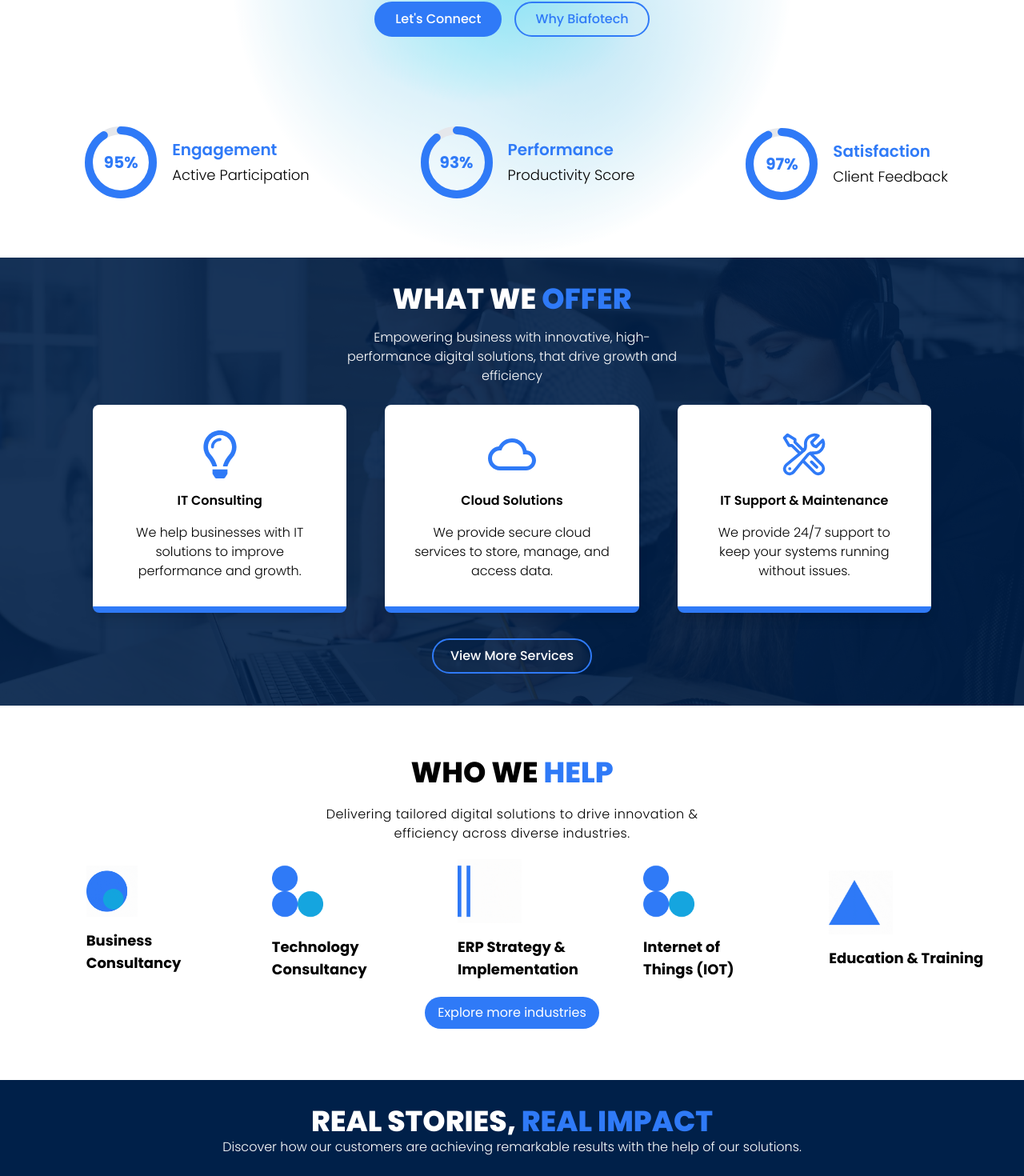
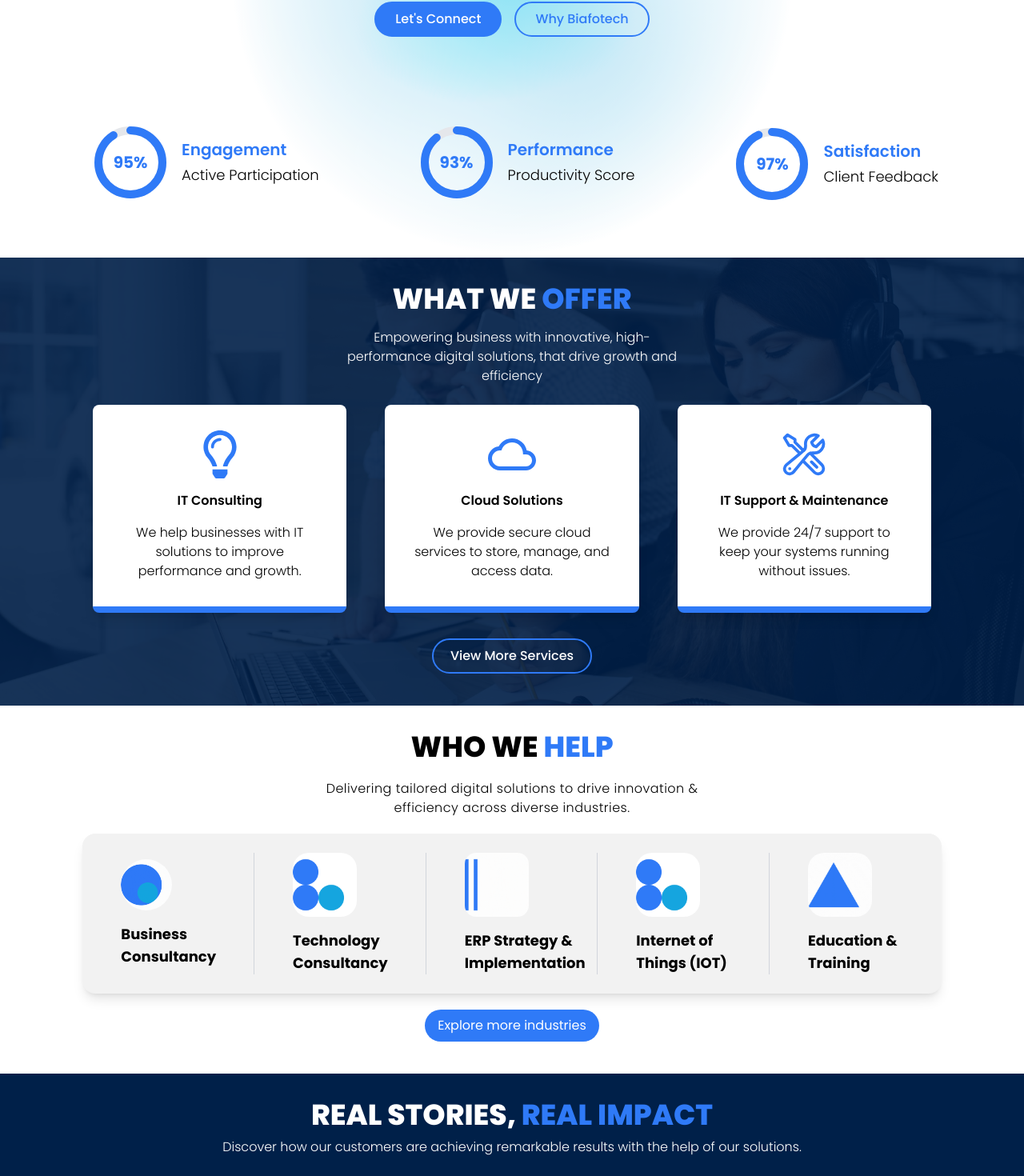
Before and after one commit to ahmadsohailMask01/company-website, a Next.js app: page / in a window 1280 px wide. Shown: the part 388-1858 px from the top of the page at 80% size. Built offline with nearby package versions, Linux system fonts and the light colour scheme.

Commit message:
Margins-y added

```diff
--- a/src/app/components/FAQs/FAQs.jsx
+++ b/src/app/components/FAQs/FAQs.jsx
@@ -34,7 +34,7 @@ export default function FAQs() {
 
   return (
     <section className="w-full">
-        <div className="grid grid-cols-1 lg:grid-cols-2 justify-center p-8 items-center font-poppins bg-white lg:mx-14">
+        <div className="grid grid-cols-1 lg:grid-cols-2 justify-center p-6 items-center font-poppins bg-white lg:mx-14">
         <div className="flex flex-col justify-start self-start space-y-4 items-start lg:mt-4 lg:ml-6">
             <p className="text-4xl font-bold leading-normal">Frequently Asked <font className='text-themebluehero'>Questions</font></p>
             <p className="text-base font-light leading-normal lg:w-[85%]">Curious about Biafotech? Discover how it works, what makes it unique, and how it can simplify your tech needs. Get quick, clear answers to all your questions! 🚀</p>
--- a/src/app/components/HeroSection/HeroSection.jsx
+++ b/src/app/components/HeroSection/HeroSection.jsx
@@ -34,7 +34,7 @@ const HeroSection = () => {
             />
           </div>
         </div>
-        <div className="flex flex-col space-y-1 justify-center lg:w-[87%] lg:mx-40 lg:flex-row lg:justify-between">
+        <div className="flex flex-col space-y-1 justify-center lg:w-[87%] lg:mx-40 lg:flex-row lg:justify-evenly lg:gap-20">
           <StaticDataCard
             text={95}
             value={91}
--- a/src/app/components/Industries/Industries.jsx
+++ b/src/app/components/Industries/Industries.jsx
@@ -8,41 +8,41 @@ const Industries = () => {
         setWidth(window.innerWidth);
     }, []);
   return (
-    <section className='flex flex-col justify-center items-center bg-white w-full p-4 py-16 font-poppins space-y-5'>
+    <section className='flex flex-col justify-center items-center bg-white w-full p-4 py-8 font-poppins space-y-5'>
         <div className=' text-4xl font-extrabold text-black'>
             <p>WHO WE <font className='text-[#2F7af7]'>HELP</font></p>
         </div>
         <div className=' text-black text-center font-medium tracking-wide text-lg lg:w-[40%]'>
             <p className='text-base font-light'>Delivering tailored digital solutions to drive innovation & efficiency across diverse industries.</p>
         </div>
-        <div className={`grid ${width<=430?'grid-cols-1':'grid-cols-2'} md:grid-cols-5 lg:w-[93%]`}>
-            <div className='flex flex-col px-12   justify-center items-start space-y-4'>
-                <img src='/images/Anime-1.gif' className=' w-16'/>
+        <div className={`grid ${width<=430?'grid-cols-1':'grid-cols-2'} md:grid-cols-5 lg:w-[86%] rounded-2xl py-6 shadow-lg bg-[#F2F2F2]`}>
+            <div className='flex flex-col px-12 justify-center items-start space-y-4 border-r-gray-300 border-r'>
+                <img src='/images/Anime-1.gif' className='w-16 rounded-[50px]'/>
                 <p className='font-bold w-36 text-start text-lg'
                 >Business Consultancy</p>
             </div>
-            <div className='flex flex-col px-12  justify-center  items-start space-y-4'>
-            <img src='/images/2.png' className=' w-20'/>
+            <div className='flex flex-col px-12  justify-center  items-start space-y-4 border-r-gray-300 lg:border-r'>
+            <img src='/images/2.png' className=' w-20 rounded-[20px]'/>
                 <p className='font-bold w-36 text-start text-lg
                 '>Technology Consultancy</p>
             </div>
-            <div className='flex flex-col px-12  justify-center items-start space-y-4'>
-            <img src='/images/Anime-3.gif' className=' w-20'/>
+            <div className='flex flex-col px-12  justify-center items-start space-y-4 border-r-gray-300 border-r'>
+            <img src='/images/Anime-3.gif' className=' w-20 rounded-[14px]'/>
                 <p className='font-bold w-36 text-start text-lg
                 '>ERP Strategy & Implementation</p>
             </div>
-            <div className='flex flex-col px-12  justify-center  items-start space-y-4'>
-            <img src='/images/4.png' className=' w-20'/>
+            <div className='flex flex-col px-12  justify-center  items-start space-y-4 border-r-gray-300 lg:border-r'>
+            <img src='/images/4.png' className=' w-20 rounded-[20px]'/>
                 <p className='font-bold w-36 text-start text-lg
                 '>Internet of Things (IOT)</p>
             </div>
-            <div className='flex flex-col px-12  justify-center lg:ml-[-10]  items-start space-y-4'>
-            <img src='/images/Anime-5.gif' className=' w-20'/>
-                <p className='font-bold w-36 lg:w-50 text-start text-lg
+            <div className='flex flex-col px-12  justify-center lg:ml-[-10]  items-start space-y-4 '>
+            <img src='/images/Anime-5.gif' className=' w-20 rounded-[20px]'/>
+                <p className='font-bold w-36 text-start text-lg
                 '>Education & Training</p>
             </div>
         </div>
-        <div className='bg-[#2f7af7] px-4 py-2 rounded-[100px] hover:bg-[#255fc1] transition-all duration-300'>
+        <div className='bg-[#2f7af7] px-4 py-2 mb-2 rounded-[100px] hover:bg-[#255fc1] transition-all duration-300'>
             <Button label='Explore more industries' className='cursor-pointer text-white'/>
         </div>
         </section>
--- a/src/app/components/Testimonials/Testimonials.jsx
+++ b/src/app/components/Testimonials/Testimonials.jsx
@@ -36,10 +36,10 @@ export default function Testimonials() {
   console.log('Width: ', size);
 
   return (
-    <section className=" flex flex-col text-center items-center justify-center font-poppins w-full p-8 bg-[#002049] text-white">
+    <section className=" flex flex-col text-center items-center space-y-2 justify-center font-poppins w-full p-8 bg-[#002049] text-white">
             <p className="text-4xl font-extrabold">REAL STORIES, <span className="text-[#2f7af7]"> REAL IMPACT</span> </p>
             <p className="font-light text-base">Discover how our customers are achieving remarkable results with the help of our solutions.</p>
-        <div className="inline-block justify-center items-center bg-transparent w-[89%] rounded-2xl mt-2 overflow-hidden">
+        <div className="inline-block justify-center items-center bg-transparent w-[89%] rounded-2xl mt-2 mb-2 overflow-hidden">
         <ReactPlayer url={'https://youtu.be/HPVfdg86lOc?si=m7K27qv7_7-eahzY'} className
         ='rounded' width={'100%'} height={`${size <= 600 ?'300px':'520px'}`} style={{borderRadius:`20px`}}/>
         </div>
```
